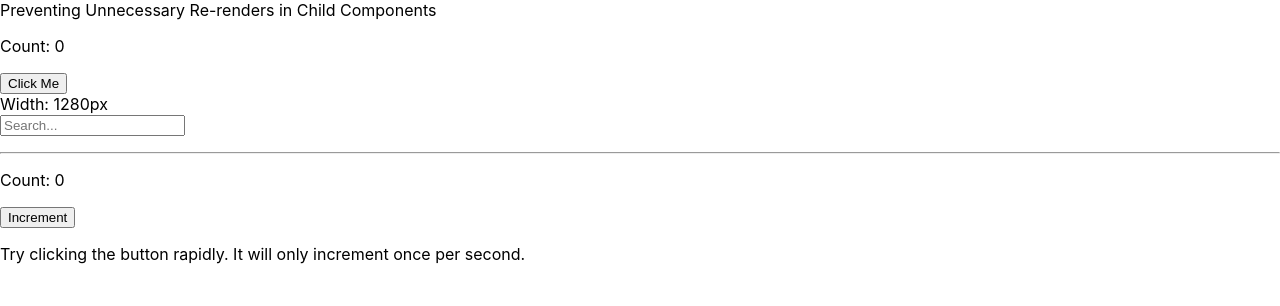
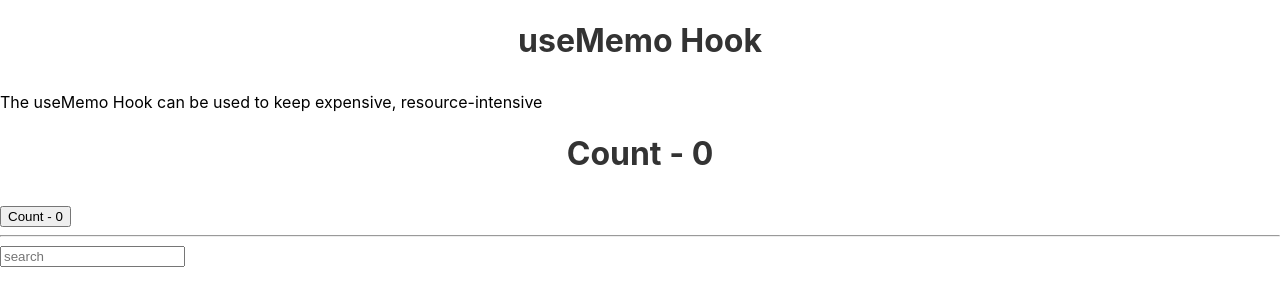
Before and after one commit to LAVIRASTOGI/ReactTutorial, a React (Create React App) app in the folder myapp/: page / in a window 1280 px wide. Shown: the top 306 px of the page. Built offline with nearby package versions, Linux system fonts and the light colour scheme.

Commit message:
useMemo hook

```diff
--- a/myapp/src/App.js
+++ b/myapp/src/App.js
@@ -23,6 +23,7 @@ import ThemeContextProvider from "./ReactHooks/ContexAPI/ThemeContext";
 import AuthContextProvider from "./ReactHooks/AuthenticationContext";
 import CustomHookExample from "./ReactHooks/CustomHook/CustomHookExample";
 import Example from "./ReactHooks/useCallbackHook/Example";
+import ExampleuseMemo from "./ReactHooks/useMemoHook/ExampleuseMemo";
 
 export default function App() {
   let [age, setAge] = useState(30);
@@ -116,7 +117,10 @@ export default function App() {
       {/* <CustomHookExample /> */}
 
       {/* useCallBack */}
-      <Example />
+      {/* <Example /> */}
+
+      {/* useMemo */}
+      <ExampleuseMemo />
     </div>
   );
 }
--- /dev/null
+++ b/myapp/src/ReactHooks/useMemoHook/ExampleuseMemo.jsx
@@ -0,0 +1,15 @@
+import React from "react";
+import UsersDatamemoize from "./UsersDatamemoize";
+
+function Example() {
+  return (
+    <>
+      <h1>useMemo Hook</h1>
+      <p>The useMemo Hook can be used to keep expensive, resource-intensive</p>
+      <UsersDatamemoize />
+
+    </>
+  );
+}
+
+export default Example;
--- /dev/null
+++ b/myapp/src/ReactHooks/useMemoHook/UsersDatamemoize.jsx
@@ -0,0 +1,53 @@
+import React, { useCallback, useMemo, useRef, useState } from "react";
+
+const users = [
+  { id: 1, name: "lavi", age: 25 },
+  { id: 2, name: "chhavi", age: 30 },
+  { id: 3, name: "dilip", age: 35 },
+  { id: 4, name: "yashu", age: 40 },
+  { id: 5, name: "lavi2", age: 45 },
+];
+
+function UsersDatamemoize() {
+  const [query, setQuery] = useState("");
+  const [count, setCount] = useState(0);
+
+  //   memomize a function and return a value
+  //recompute when query changes
+  const searchUser = useMemo(() => {
+    console.log("searchUser called");
+    if (query === "" || !query) {
+      return [];
+    }
+    const filteredUsers = users.filter((user) => {
+      return user.name.toLowerCase().includes(query.toLowerCase());
+    });
+    return filteredUsers;
+  }, [query]);
+
+  const handleChange = (e) => {
+    setQuery(e.target.value);
+  };
+  return (
+    <>
+      <h1>Count - {count}</h1>
+      <button onClick={() => setCount(count + 1)}>Count - {count}</button>
+      <hr />
+
+      <input
+        type="text"
+        placeholder="search"
+        value={query}
+        onChange={handleChange}
+      />
+      {searchUser.map((user) => (
+        <div key={user.id}>
+          <h1>{user.name}</h1>
+          <h1>{user.age}</h1>
+        </div>
+      ))}
+    </>
+  );
+}
+
+export default UsersDatamemoize;
```
